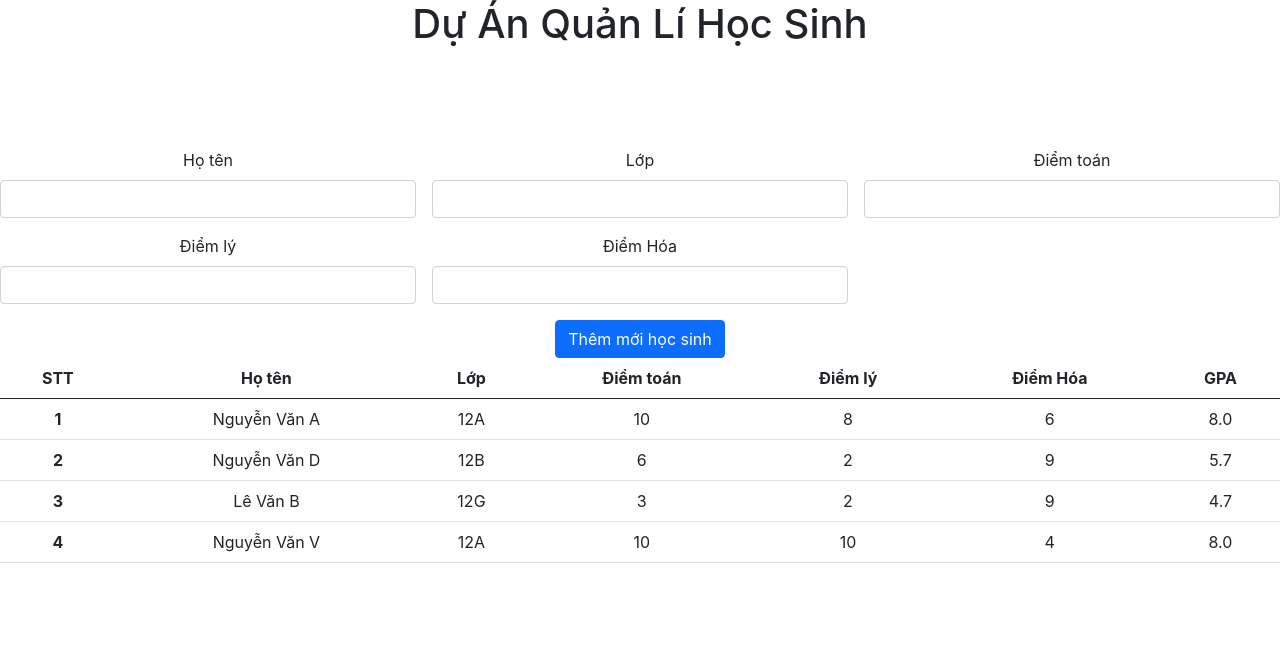
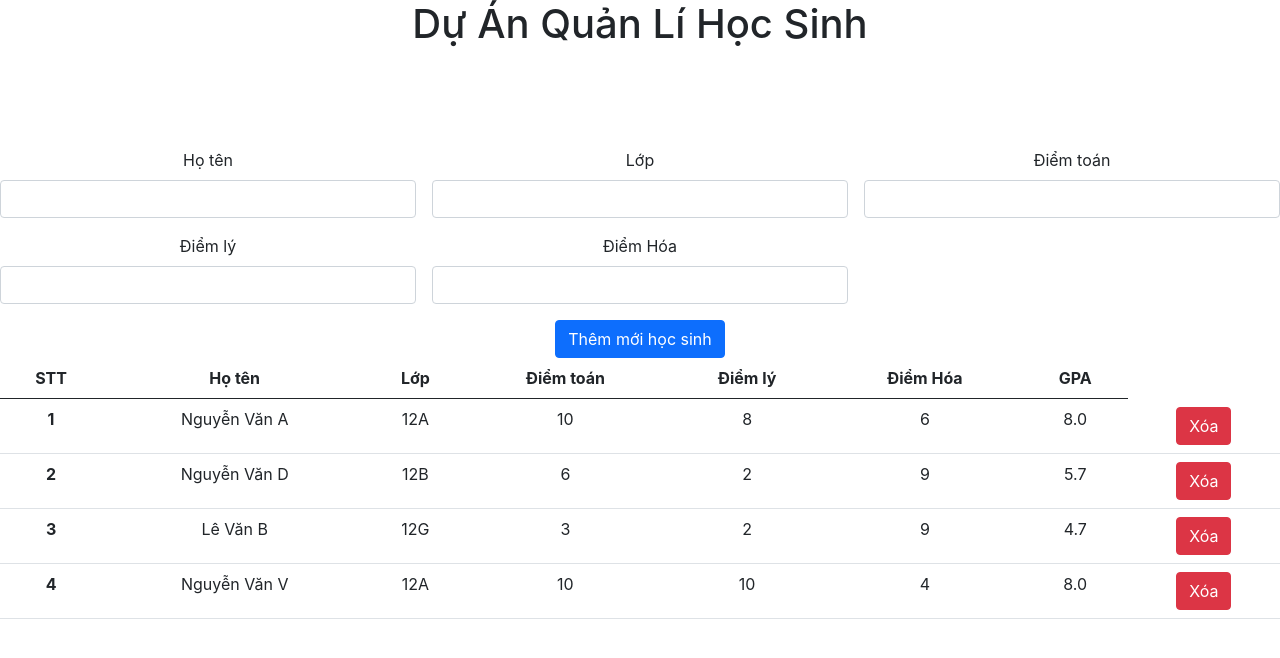
Before and after one commit to duynhannguyen/CIJS-85-HOMEWORK, a React (Create React App) app in the folder studentmanament/: page / in a window 1280 px wide. Shown: the top 658 px of the page. Built offline with nearby package versions, Linux system fonts and the light colour scheme.

Commit message:
update-deletestudent

```diff
--- a/studentmanament/src/App.js
+++ b/studentmanament/src/App.js
@@ -42,10 +42,14 @@ function App() {
     const studentEle = {...addNewStudent, id: uuidv4(),}
     setNewStudent([...NewStudenEle , studentEle]);
   }
+  const deleteStudent = (id) => {
+    const filterDeleteStudent = NewStudenEle.filter((deleteStudent) => deleteStudent.id !== id )
+    setNewStudent(filterDeleteStudent);
+  }
   return (
     <div className="App">
       <h1> Dự Án Quản Lí Học Sinh </h1>
-      <StudentTable studentDataEle = {NewStudenEle} newStudentData = {newStudentData} />
+      <StudentTable studentDataEle = {NewStudenEle} newStudentData = {newStudentData} deleteStudent = {deleteStudent} />
     </div>
   );
 }
--- a/studentmanament/src/components/AddNewStudent.js
+++ b/studentmanament/src/components/AddNewStudent.js
@@ -99,6 +99,7 @@ const AddNewStudent = (props) => {
         </button>
       </div>
     </form>
+
   );
 };
 export default AddNewStudent;
--- /dev/null
+++ b/studentmanament/src/components/SortStudent.js
@@ -0,0 +1,3 @@
+const SortStudent = () => {
+
+}
--- a/studentmanament/src/components/StudentRow.js
+++ b/studentmanament/src/components/StudentRow.js
@@ -1,5 +1,5 @@
 const StudentRow  = (props) => {
-  const {studentName, studentClass, math, chem, phy, index} = props
+  const {studentName, studentClass, math, chem, phy, index,deleteStudentEle,id } = props
   const gpa = ((+math + +phy + +chem)/3).toFixed(1);
   const order = index +1 ;
     return(
@@ -11,6 +11,7 @@ const StudentRow  = (props) => {
       <td>{phy}</td>
       <td>{chem}</td>
       <td>{gpa}</td>
+      <td> <button className="btn btn-danger" onClick={ () => deleteStudentEle(id)} >Xóa</button></td>
     </tr>
     )
 }
--- a/studentmanament/src/components/StudentTable.js
+++ b/studentmanament/src/components/StudentTable.js
@@ -1,8 +1,8 @@
 import StudentRow from "./StudentRow"
 import AddNewStudent from "./AddNewStudent"
 const StudentTable = (props) => {
-    const {studentDataEle=[] , newStudentData } = props
-    const studentList = studentDataEle &&studentDataEle.map((student , index) => <StudentRow {...student} index={index} />)
+    const {studentDataEle=[] , newStudentData, deleteStudent } = props
+    const studentList = studentDataEle &&studentDataEle.map((student , index) => <StudentRow {...student} index={index} deleteStudentEle = {deleteStudent} />)
     return (
         <div className = "student-table">
           <AddNewStudent newStudent = {newStudentData} />
```
